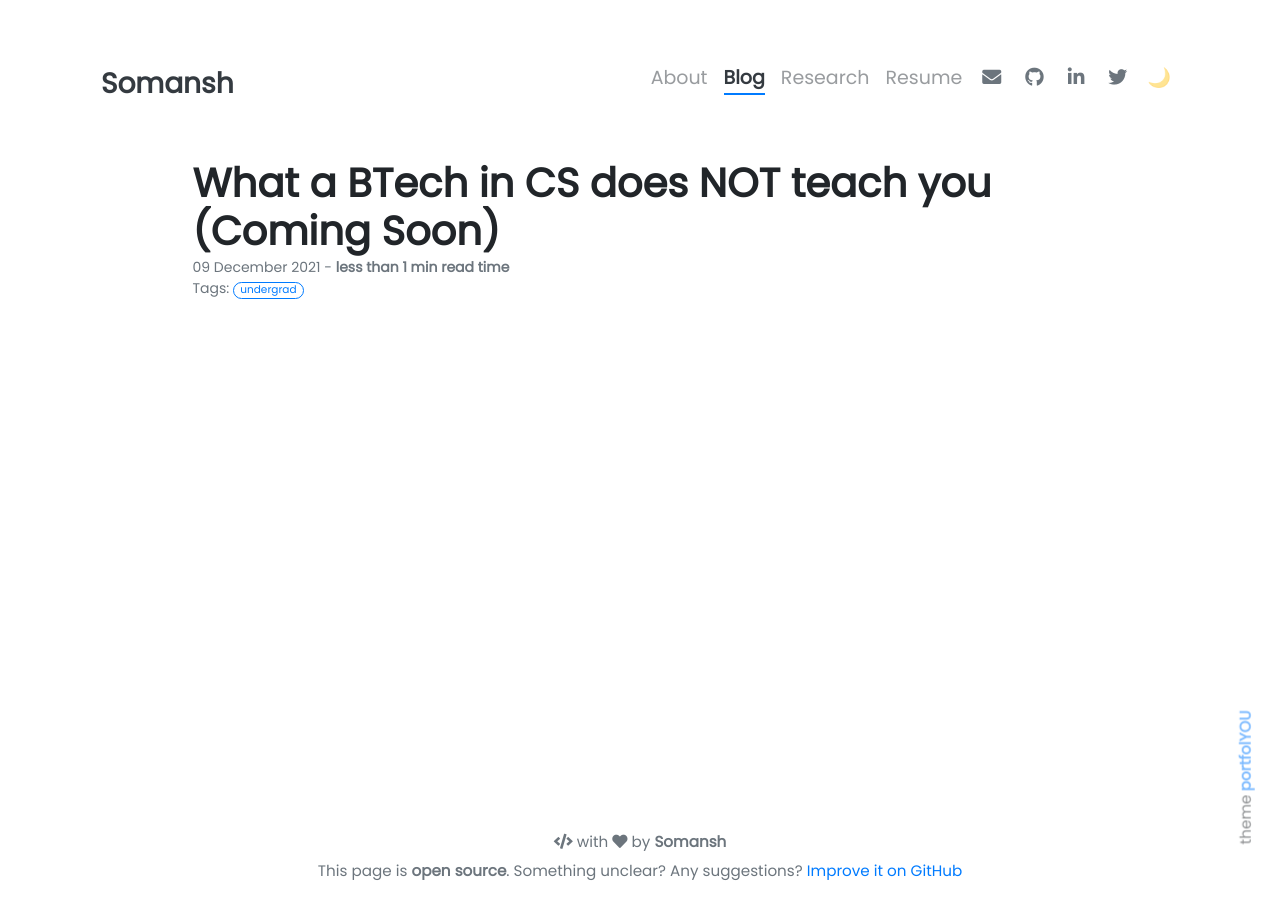
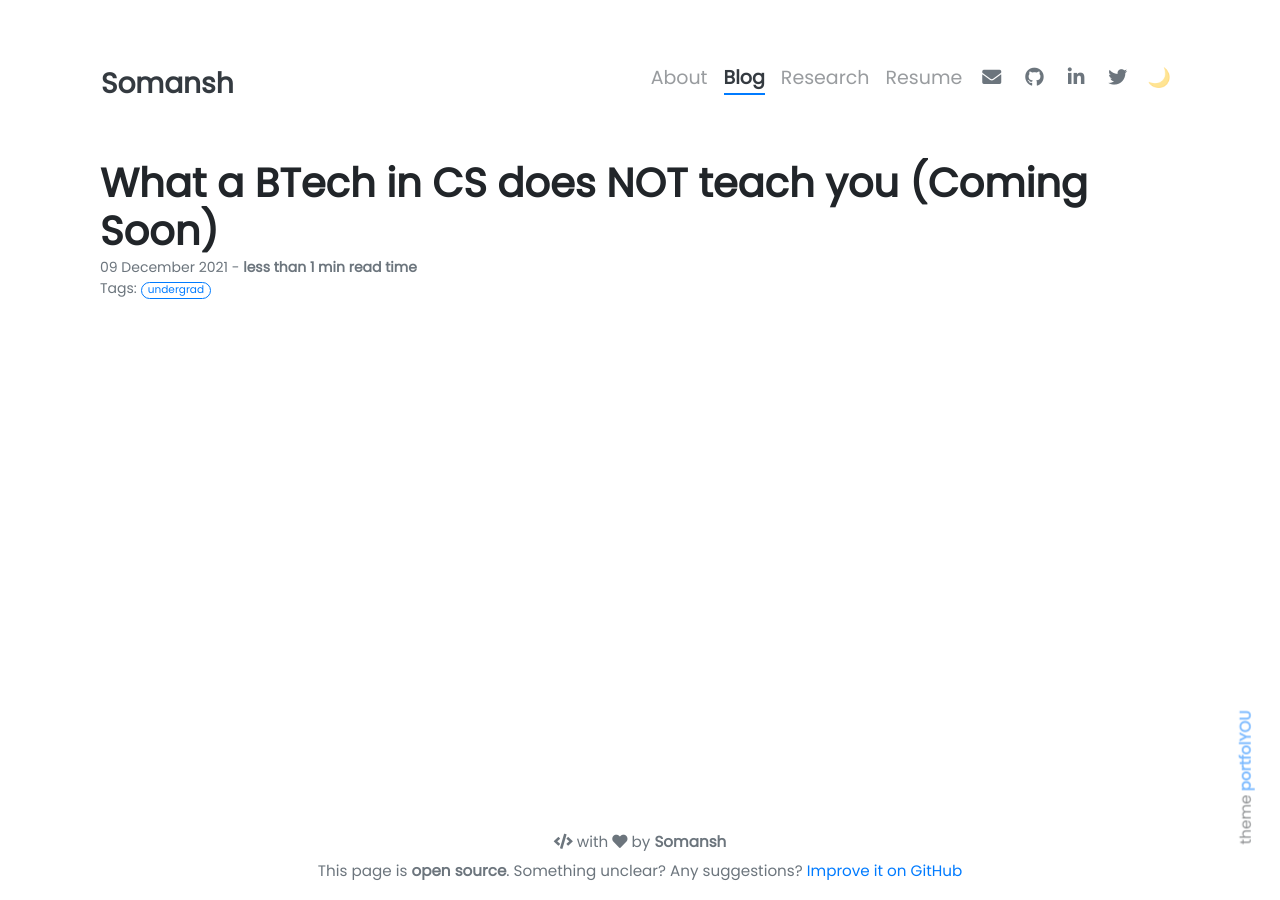
Before and after one commit to somanshreddy/somanshreddy.github.io, a Jekyll site: the page built from _posts/2021-12-10-btech-does-not-teach.markdown, in a window 1280 px wide. Built offline with Jekyll 4.4.1, drawn with Linux system fonts in a browser that asks for light colours; nearby versions of some CDN libraries; comment, search, counter and statistics services are not loaded.

Commit message:
Increasing width of page

```diff
--- a/_layouts/page.html
+++ b/_layouts/page.html
@@ -2,6 +2,6 @@
 layout: default
 ---
 
-<div class="col-lg-10 mx-auto mt-5 markdown-body">
+<div class="col-lg-12 mx-auto mt-5 markdown-body">
   {{ content }}
 </div>
```
